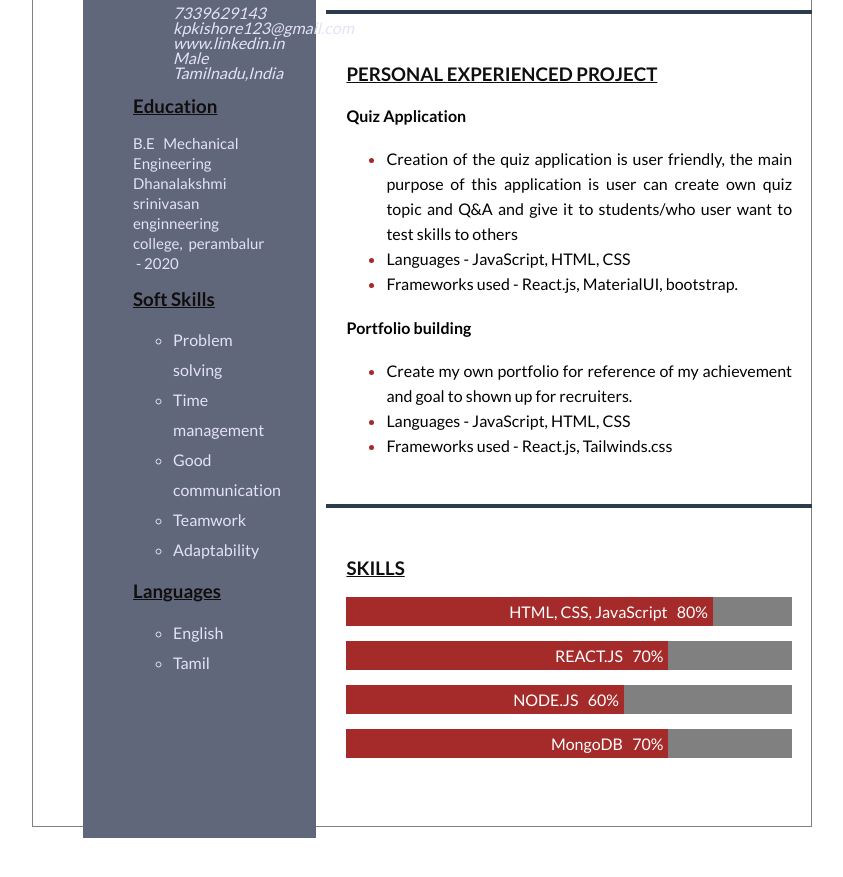
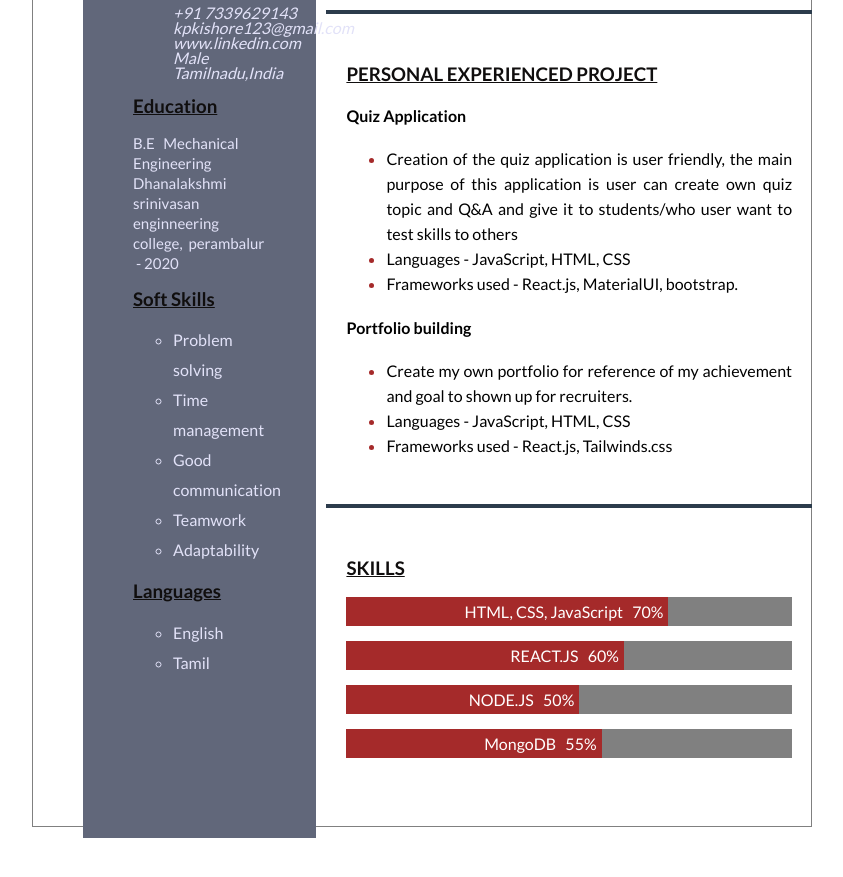
Before and after one commit to kishorekumar-kp/Task-resume, a plain HTML site: page index.html in a window 1280 px wide. Shown: the part 373-1250 px from the top of the page, without its empty margins (218-1061 px from the left). Drawn offline with Linux system fonts and the light colour scheme.

Commit message:
little change

```diff
--- a/index.css
+++ b/index.css
@@ -99,19 +99,19 @@ body {
   padding: 5px;
 }
 .html {
-  width: 80%;
+  width: 70%;
   background-color: brown;
 }
 .react {
-  width: 70%;
+  width: 60%;
   background-color: brown;
 }
 .node {
-  width: 60%;
+  width: 50%;
   background-color: brown;
 }
 .mongodb {
-  width: 70%;
+  width: 55%;
   background-color: brown;
 }
 .right_section li::marker {
--- a/index.html
+++ b/index.html
@@ -3,7 +3,7 @@
   <head>
     <meta charset="UTF-8" />
     <meta name="viewport" content="width=device-width, initial-scale=1.0" />
-    <title>Document</title>
+    <title>Resume</title>
     <link rel="stylesheet" href="index.css" />
     <link href='https://unpkg.com/css.gg@2.0.0/icons/css/phone.css' rel='stylesheet'>
     <link href='https://unpkg.com/css.gg@2.0.0/icons/css/mail-open.css' rel='stylesheet'>
@@ -19,16 +19,16 @@
     <div class="section_div">
       <section class="left_section">
         <img
-          src="WhatsApp Image 2023-09-05 at 21.31.42.jpg"
+          src="kishorekumar_k.jpg"
           alt=""
           width="200px"
           height="200px"
         />
         <div class="text_container">
           <h3 style="text-decoration: underline; color:rgb(16, 14, 14) ;">Personel Details</h3>
-          <i class="gg-phone" style="color: rgb(226, 226, 248);"><span style="margin-left: 40px;">7339629143</span></i>
+          <i class="gg-phone" style="color: rgb(226, 226, 248);"><span style="margin-left: 40px;"> +91&nbsp;7339629143</span></i>
           <br><i class="gg-mail-open" style="color: rgb(226, 226, 248);"><a href="" style="margin-left: 40px; text-decoration: none;color: rgb(226, 226, 248);">kpkishore123@gmail.com</a></i>
-          <br><i class="gg-data" style="color: rgb(226, 226, 248);"><a href="" style="margin-left: 40px; text-decoration: none;color: rgb(226, 226, 248);">www.linkedin.in</a></i>
+          <br><i class="gg-data" style="color: rgb(226, 226, 248);"><a href="" style="margin-left: 40px; text-decoration: none;color: rgb(226, 226, 248);">www.linkedin.com</a></i>
           <br><i class="gg-user" style="color: rgb(226, 226, 248);"><span style="margin-left: 40px;">Male</span></i>
           <br><i class="gg-track" style="color: rgb(226, 226, 248);"><span style="margin-left: 40px;">Tamilnadu,India</span></i>
           <br>
@@ -84,16 +84,16 @@
         <div class="skills">
         <h3 style="text-decoration: underline; color:rgb(16, 14, 14) ;">SKILLS</h3>
         <div class="container">
-          <div class="html skillset">HTML, CSS, JavaScript &nbsp; 80%</div>
+          <div class="html skillset">HTML, CSS, JavaScript &nbsp; 70%</div>
         </div>
         <div class="container">
-          <div class="react skillset">REACT.JS &nbsp; 70%</div>
+          <div class="react skillset">REACT.JS &nbsp; 60%</div>
         </div>
         <div class="container">
-          <div class="node skillset">NODE.JS &nbsp; 60%</div>
+          <div class="node skillset">NODE.JS &nbsp; 50%</div>
         </div>
         <div class="container">
-          <div class="mongodb skillset">MongoDB &nbsp; 70%</div>
+          <div class="mongodb skillset">MongoDB &nbsp; 55%</div>
         </div>
 
         </div>
```
Also changed, not shown: kishorekumar_k.jpg (renamed from WhatsApp Image 2023-09-05 at 21.31.42.jpg).
